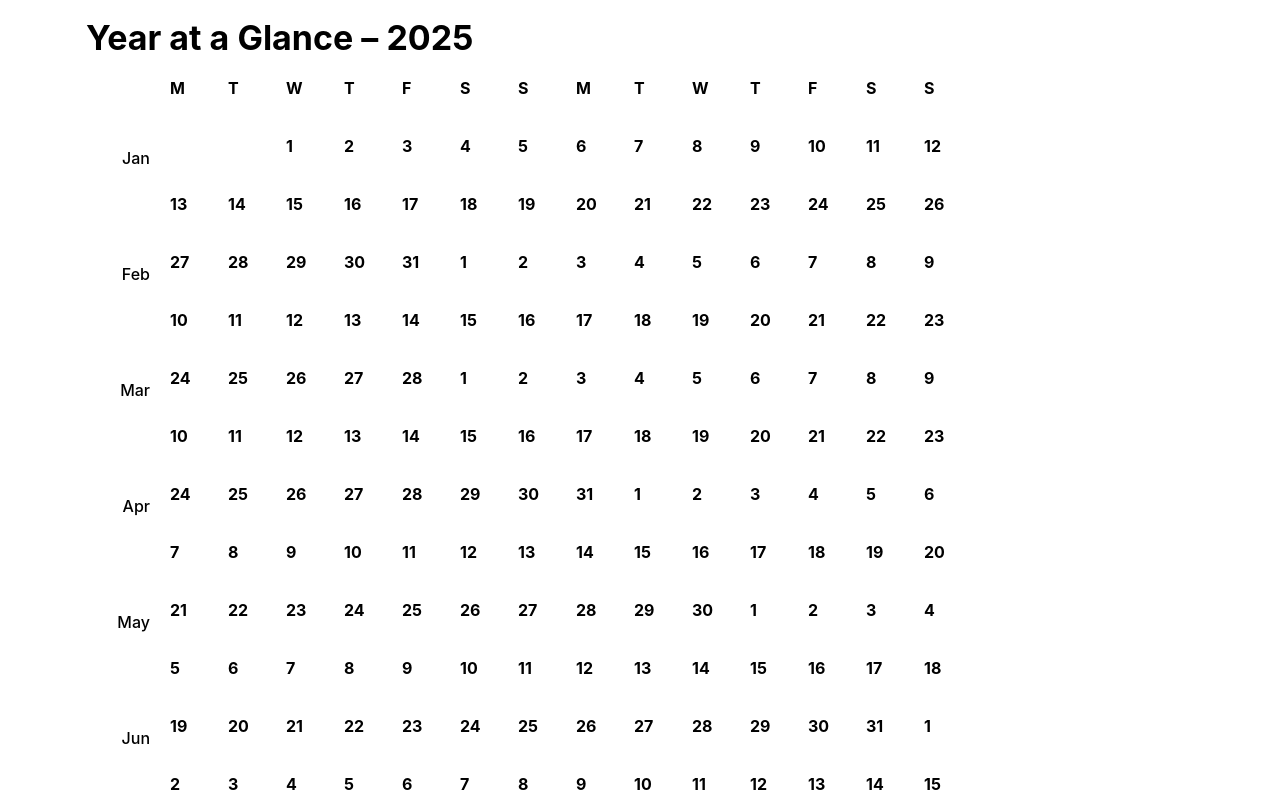
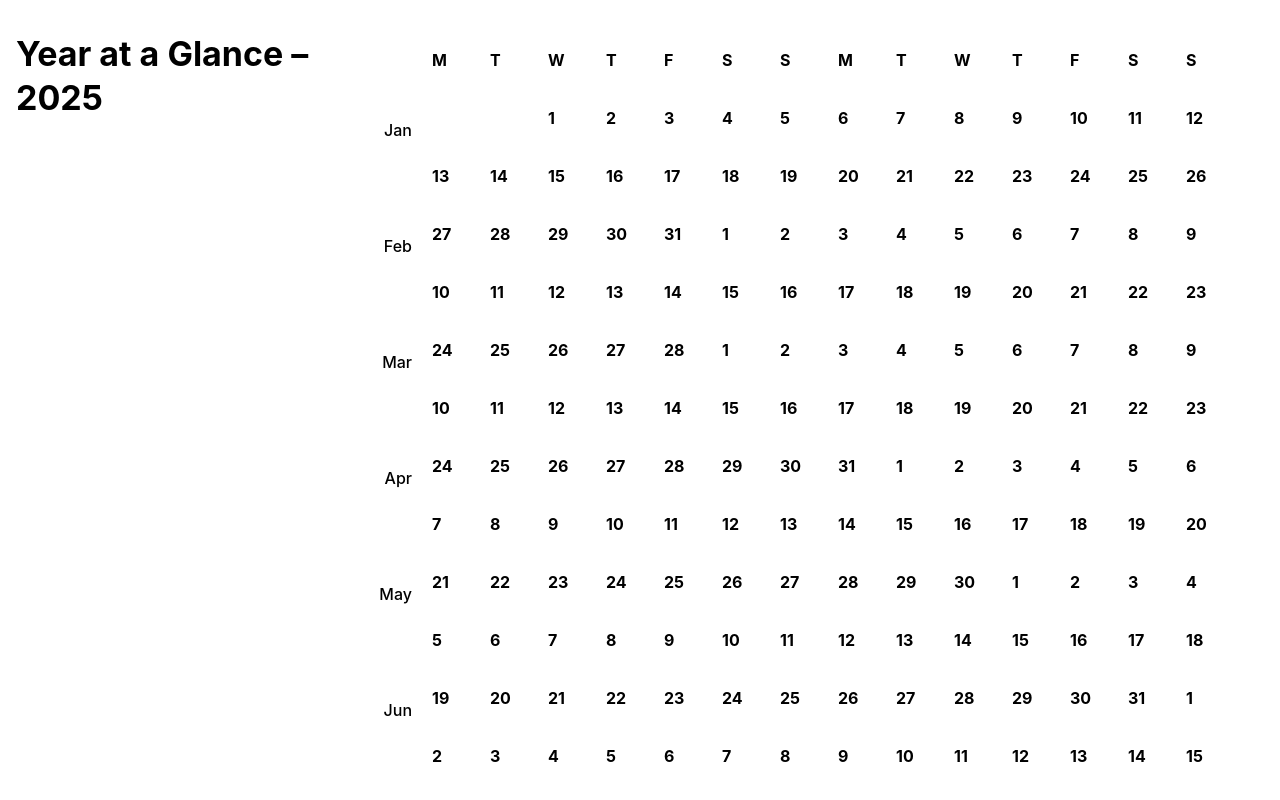
Before and after one commit to lauraspberry/year-at-a-glance, a React (Vite) app: page / in a window 1280 px wide. Shown: the top 800 px of the page. Built offline with nearby package versions, Linux system fonts and the light colour scheme.

Commit message:
add styling for no-wrap

```diff
--- a/src/App.tsx
+++ b/src/App.tsx
@@ -1,13 +1,26 @@
-import { MantineProvider, Title, Container } from '@mantine/core';
+import { MantineProvider, Title, Container, Grid, Stack } from '@mantine/core';
+import { useState } from 'react';
 import YearGrid from "./components/YearGrid";
+import SelectedDateDisplay from "./components/SelectedDateDisplay";
 import '@mantine/core/styles.css';
 
 export default function App() {
+  const [selectedDate, setSelectedDate] = useState<Date | null>(null);
+
   return (
     <MantineProvider>
-      <Container size="lg" py="md">
-        <Title order={1} mb="md">Year at a Glance – 2025</Title>
-        <YearGrid />
+      <Container size="xl" py="xl" style={{ minWidth: '100%' }}>
+        <Grid>
+          <Grid.Col span={{ base: 12, md: 3 }}>
+            <Stack>
+              <Title order={1} mb="xl">Year at a Glance – 2025</Title>
+              <SelectedDateDisplay selectedDate={selectedDate} />
+            </Stack>
+          </Grid.Col>
+          <Grid.Col span={{ base: 12, md: 9 }}>
+            <YearGrid onDateSelect={setSelectedDate} />
+          </Grid.Col>
+        </Grid>
       </Container>
     </MantineProvider>
   );
--- /dev/null
+++ b/src/components/SelectedDateDisplay.tsx
@@ -0,0 +1,25 @@
+import React from 'react';
+import { Paper, Text } from '@mantine/core';
+
+interface SelectedDateDisplayProps {
+  selectedDate: Date | null;
+}
+
+const SelectedDateDisplay: React.FC<SelectedDateDisplayProps> = ({ selectedDate }) => {
+  if (!selectedDate) return null;
+
+  return (
+    <Paper p="md" bg="gray.0" radius="md">
+      <Text size="lg" fw={500}>
+        Selected: {selectedDate.toLocaleDateString(undefined, {
+          weekday: 'long',
+          year: 'numeric',
+          month: 'long',
+          day: 'numeric'
+        })}
+      </Text>
+    </Paper>
+  );
+};
+
+export default SelectedDateDisplay;
--- a/src/components/WeekdayHeader.tsx
+++ b/src/components/WeekdayHeader.tsx
@@ -6,7 +6,7 @@ const WeekdayHeader: React.FC = () => {
   const weekdays = ['M', 'T', 'W', 'T', 'F', 'S', 'S', 'M', 'T', 'W', 'T', 'F', 'S', 'S'];
 
   return (
-    <Group gap="xs">
+    <Group gap="xs" style={{ flexWrap: 'nowrap' }}>
       <Text fw={500} w={64} ta="right" mr="xs"></Text>
       {weekdays.map((day, index) => (
         <Text key={index} className="day-cell" fw={700}>
--- a/src/components/YearGrid.tsx
+++ b/src/components/YearGrid.tsx
@@ -1,33 +1,27 @@
-import React, { useState } from "react";
+import React from "react";
 import { generate2WeekChunks } from "../lib/date";
-import { Stack, Text } from '@mantine/core';
+import { Stack } from '@mantine/core';
 import YearRow from "./YearRow";
 import WeekdayHeader from "./WeekdayHeader";
 
-const YearGrid: React.FC = () => {
+interface YearGridProps {
+  onDateSelect: (date: Date) => void;
+}
+
+const YearGrid: React.FC<YearGridProps> = ({ onDateSelect }) => {
   const rows = generate2WeekChunks(2025);
-  const [selectedDate, setSelectedDate] = useState<Date | null>(null);
 
   const getMonthName = (date: Date) => {
     return date.toLocaleString('default', { month: 'short' });
   };
 
-  const handleDayClick = (date: Date) => {
-    setSelectedDate(date);
-  };
-
   return (
-    <Stack gap="xs">
-      {selectedDate && (
-        <Text size="lg" fw={500} bg="gray.1" p="md" style={{ borderRadius: '8px' }}>
-          Selected: {selectedDate.toLocaleDateString(undefined, {
-            weekday: 'long',
-            year: 'numeric',
-            month: 'long',
-            day: 'numeric'
-          })}
-        </Text>
-      )}
+    <Stack gap="xs" style={{
+      maxWidth: '100%',
+      margin: '0 auto',
+      padding: '1rem',
+      overflowX: 'auto'
+    }}>
       <WeekdayHeader />
       {rows.map((row, index) => {
         // Check if any date in the row is the first day of a month
@@ -39,7 +33,7 @@ const YearGrid: React.FC = () => {
             key={index}
             dates={row}
             monthName={monthName}
-            onDayClick={handleDayClick}
+            onDayClick={onDateSelect}
           />
         );
       })}
--- a/src/components/YearRow.tsx
+++ b/src/components/YearRow.tsx
@@ -11,7 +11,7 @@ interface YearRowProps {
 
 const YearRow: React.FC<YearRowProps> = ({ dates, monthName, onDayClick }) => {
   return (
-    <Group gap="xs">
+    <Group gap="xs" style={{ flexWrap: 'nowrap' }}>
       <Text fw={500} w={64} ta="right" mr="xs">{monthName || ''}</Text>
       {dates.map((entry, index) => (
         <DayCell
```
